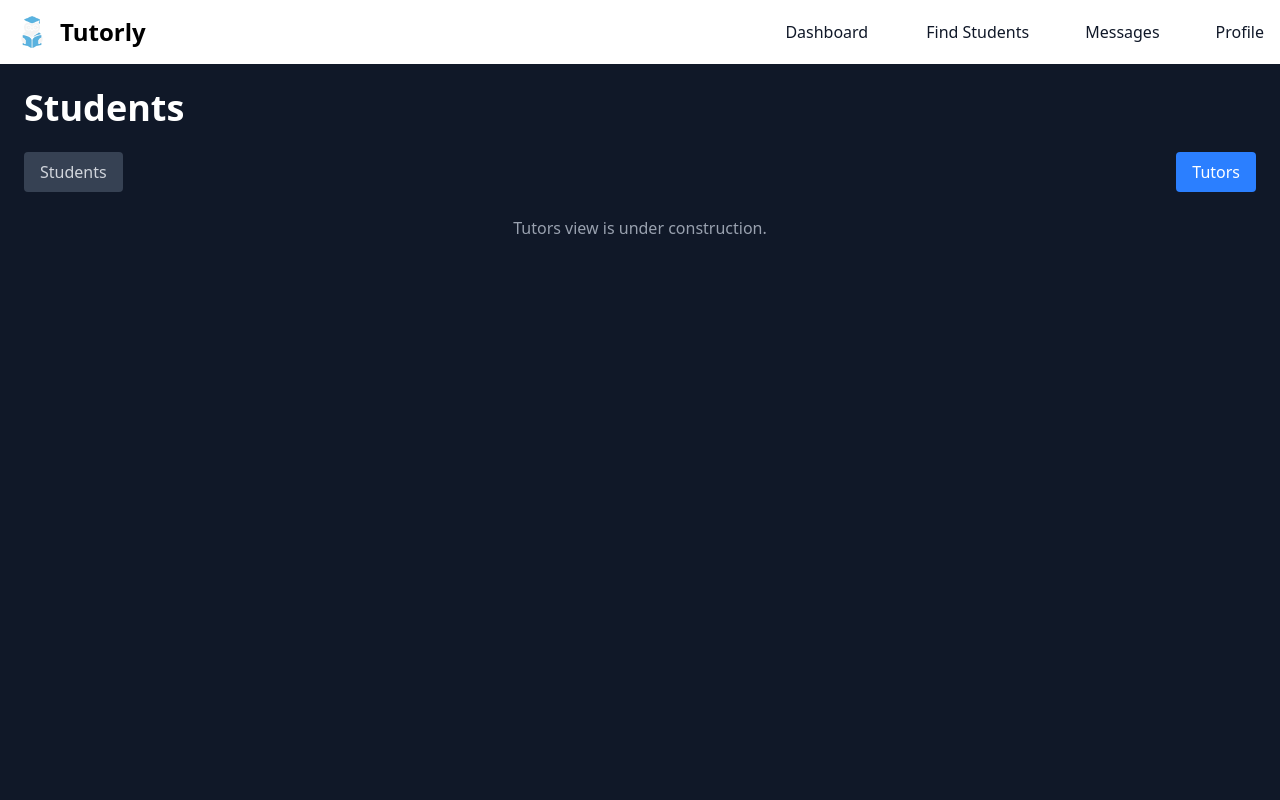
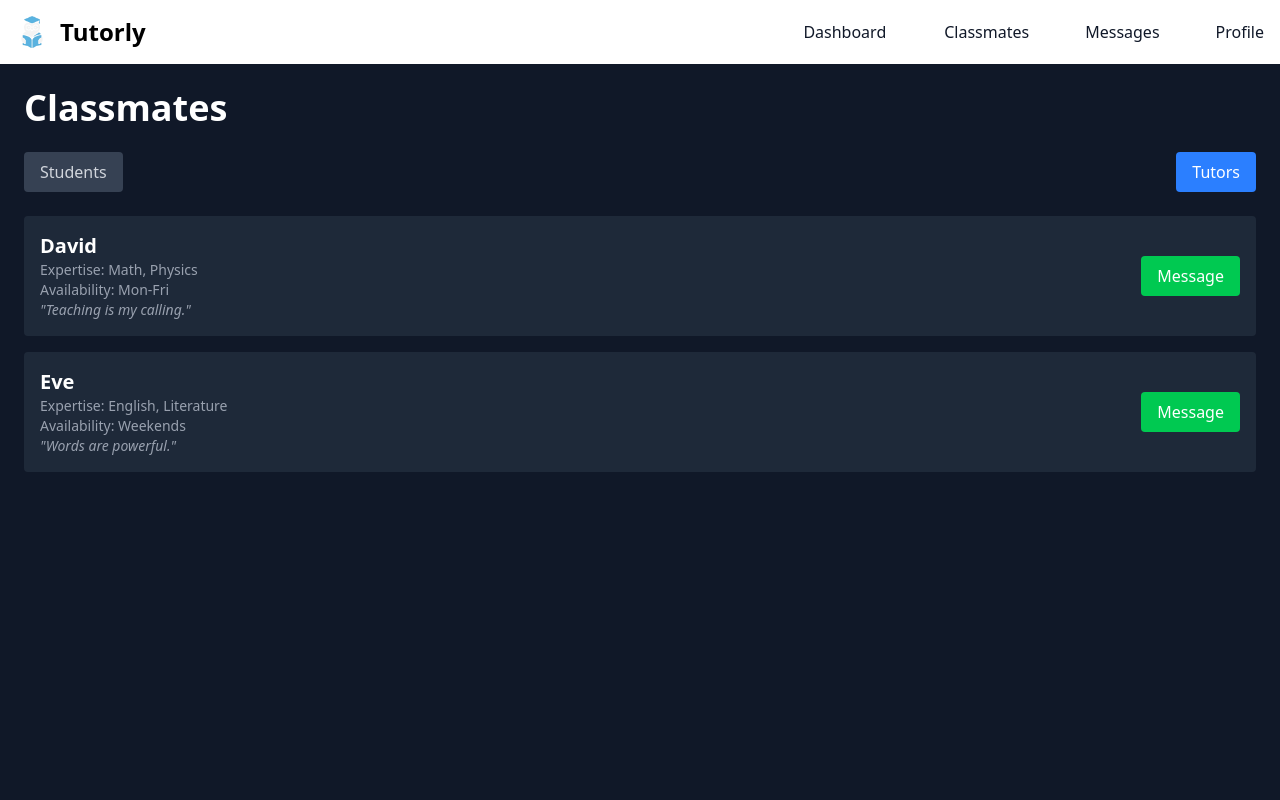
Before and after one commit to prmntr/yrhacks2025syscall, a React (Vite) app: page /students in a window 1280 px wide. Both pictures are taken after a click on the button "Tutors". Shown: the top 800 px of the page. Built offline with nearby package versions, Linux system fonts and the light colour scheme.

Commit message:
fix: Fixes for Navbar and Homepage

```diff
--- a/src/components/Navbar.tsx
+++ b/src/components/Navbar.tsx
@@ -49,7 +49,7 @@ function Navbar() {
                 href="/students"
                 className="block py-2 px-3 text-gray-900 rounded-sm hover:bg-gray-100 md:hover:bg-transparent md:border-0 md:hover:text-blue-400 md:p-0 dark:text-white md:dark:hover:text-blue-400 dark:hover:bg-gray-700 dark:hover:text-white md:dark:hover:bg-transparent"
               >
-                Find Students
+                Classmates
               </a>
             </li>
             <li className="flex items-center space-x-2">
--- a/src/pages/Homepage.tsx
+++ b/src/pages/Homepage.tsx
@@ -13,9 +13,7 @@ function Homepage() {
           <h1 className="text-4xl md:text-5xl font-bold" role="heading" aria-level={1}>
             Tutoring done right.
           </h1>
-          <p className="text-lg md:text-xl">
-            Empowering students through modernized software.
-          </p>
+          <p className="text-lg md:text-xl">Empowering students through modernized software.</p>
           <button className="mt-6 px-6 py-3 bg-blue-500 text-white rounded-lg hover:bg-blue-700 transition">
             Learn More
           </button>
@@ -42,7 +40,9 @@ function Homepage() {
               Our Mission
             </h2>
             <p>
-      We leverage cutting-edge technology to provide personalized dashboards, track progress, and enhance learning experiences.      </p>
+              We leverage cutting-edge technology to provide personalized dashboards, track
+              progress, and enhance learning experiences.{' '}
+            </p>
           </div>
         </section>
 
@@ -52,7 +52,14 @@ function Homepage() {
             Our Mission
           </h2>
           <p>
-    At Tutorly, we aim to bridge the gap between students and the academic support they need. We understand the challenges many students face in finding help, especially from personal experience working with ESL learners. Our mission is to make it easier for tutors and tutees to connect, enabling students to access the assistance they need, whenever and wherever they need it. Through our unique tag system, we ensure that every student can find the precise help they’re looking for. At Tutorly, our goal is simple: to support our fellow students by making tutoring accessible and effective for everyone.    </p>
+            At Tutorly, we aim to bridge the gap between students and the academic support they
+            need. We understand the challenges many students face in finding help, especially from
+            personal experience working with ESL learners. Our mission is to make it easier for
+            tutors and tutees to connect, enabling students to access the assistance they need,
+            whenever and wherever they need it. Through our unique tag system, we ensure that every
+            student can find the precise help they’re looking for. At Tutorly, our goal is simple:
+            to support our fellow students by making tutoring accessible and effective for everyone.{' '}
+          </p>
         </section>
 
         {/* Features */}
@@ -70,12 +77,6 @@ function Homepage() {
           </ul>
         </section>
       </main>
-
-
-
-      <footer className="text-center p-4 text-sm bg-gray-800 mt-8" role="contentinfo">
-        <p>&copy; {new Date().getFullYear()} Tutorly. Some rights reserved. Proudly Canadian 🍁</p>
-      </footer>
     </div>
   );
 }
--- a/src/pages/Students.tsx
+++ b/src/pages/Students.tsx
@@ -4,14 +4,19 @@ function Students() {
   const [view, setView] = useState('students');
 
   const students = [
-    { name: 'Alice', skills: ['Math', 'Science'] },
-    { name: 'Bob', skills: ['English', 'History'] },
-    { name: 'Charlie', skills: ['Programming', 'Design'] },
+    { name: 'Alice', skills: ['Math', 'Science'], availability: 'Mon-Fri', quote: 'Learning is fun!' },
+    { name: 'Bob', skills: ['English', 'History'], availability: 'Weekends', quote: 'History is my passion.' },
+    { name: 'Charlie', skills: ['Programming', 'Design'], availability: 'Evenings', quote: 'Code is poetry.' },
+  ];
+
+  const tutors = [
+    { name: 'David', expertise: ['Math', 'Physics'], availability: 'Mon-Fri', quote: 'Teaching is my calling.' },
+    { name: 'Eve', expertise: ['English', 'Literature'], availability: 'Weekends', quote: 'Words are powerful.' },
   ];
 
   return (
     <div className="bg-gray-900 min-h-screen p-6">
-      <h1 className="text-4xl text-white font-bold mb-6">Students</h1>
+      <h1 className="text-4xl text-white font-bold mb-6">Classmates</h1>
       <div className="flex justify-between items-center mb-6">
         <button
           className={`px-4 py-2 rounded ${
@@ -36,6 +41,8 @@ function Students() {
             <div key={index} className="flex justify-between items-center bg-gray-800 p-4 rounded">
               <div>
                 <h2 className="text-xl text-white font-semibold">{student.name}</h2>
+                <p className="text-gray-400 text-sm">Availability: {student.availability}</p>
+                <p className="text-gray-400 text-sm italic">"{student.quote}"</p>
                 <div className="flex space-x-2 mt-2">
                   {student.skills.map((skill, idx) => (
                     <span key={idx} className="bg-blue-600 text-white text-sm px-2 py-1 rounded">
@@ -50,8 +57,18 @@ function Students() {
         </div>
       )}
       {view === 'tutors' && (
-        <div className="text-gray-400 text-center">
-          <p>Tutors view is under construction.</p>
+        <div className="space-y-4">
+          {tutors.map((tutor, index) => (
+            <div key={index} className="flex justify-between items-center bg-gray-800 p-4 rounded">
+              <div>
+                <h2 className="text-xl text-white font-semibold">{tutor.name}</h2>
+                <p className="text-gray-400 text-sm">Expertise: {tutor.expertise.join(', ')}</p>
+                <p className="text-gray-400 text-sm">Availability: {tutor.availability}</p>
+                <p className="text-gray-400 text-sm italic">"{tutor.quote}"</p>
+              </div>
+              <button className="bg-green-500 text-white px-4 py-2 rounded">Message</button>
+            </div>
+          ))}
         </div>
       )}
     </div>
```
Lines whose indentation alone changed are shown as unchanged.
